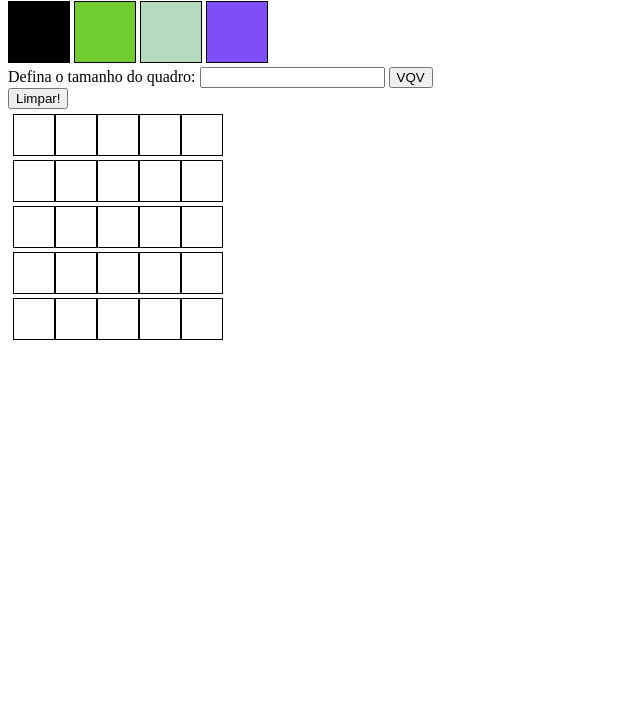
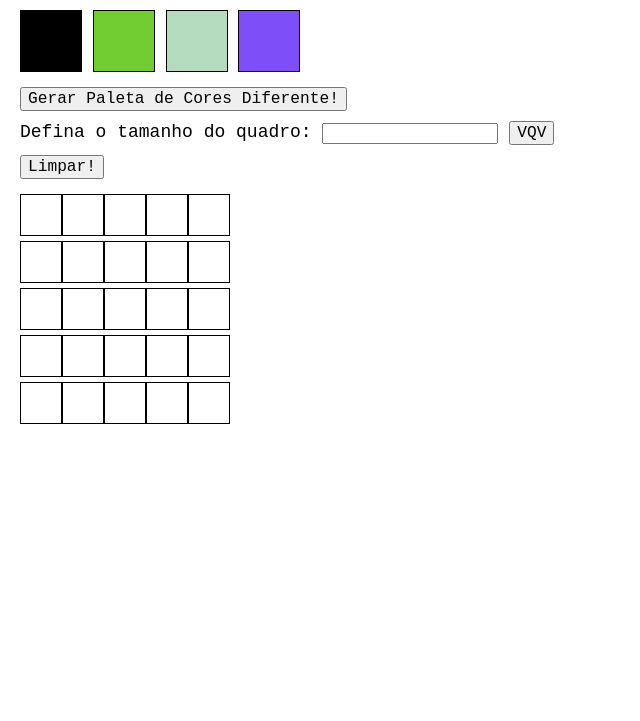
Before and after one commit to garciaagui/trybe-project-03_pixels-art, a plain HTML site: page index.html in a window 1280 px wide. Shown: the part 79-800 px from the top of the page, without its empty margins (0-640 px from the left). Drawn offline with Linux system fonts and the light colour scheme.

Commit message:
Adição do botão gerador de paletas + Melhorias visuais

```diff
--- a/index.html
+++ b/index.html
@@ -14,8 +14,9 @@
     <section class="color"></section>
     <section class="color"></section>
     <section class="color"></section>
+    <button id='another-palette'>Gerar Paleta de Cores Diferente!</button>
   </section>
-  <section>
+  <section id='board-size-control'>
     <label for="board-size">
       Defina o tamanho do quadro:
       <input type="number" id="board-size" name="" min="1">
@@ -24,9 +25,7 @@
       VQV
     </button>
   </section>
-  <section>
-    <button id='clear-board'>Limpar!</button>
-  </section>
+  <button id='clear-board'>Limpar!</button>
   <section id ='pixel-board'></section>
   <script src="script.js"></script>
 </body>
--- a/script.js
+++ b/script.js
@@ -1,5 +1,6 @@
 // Definição de Variáveis;
 const paletteElements = document.getElementsByClassName('color');
+const generatePaletteButton = document.getElementById('another-palette');
 const pixelsBoard = document.getElementById('pixel-board');
 const pixelsCreated = document.getElementsByClassName('pixel');
 const clearButton = document.getElementById('clear-board');
@@ -111,6 +112,7 @@ setColors();
 generatePixels();
 window.addEventListener('load', whiteAllPixels);
 window.addEventListener('load', selectBlackColorFirst);
+generatePaletteButton.addEventListener('click', setColors);
 for (let i = 0; i < paletteElements.length; i += 1) {
   paletteElements[i].addEventListener('click', changePainter);
 }
--- a/style.css
+++ b/style.css
@@ -1,3 +1,25 @@
+* {
+  font-family: Courier New, sans-serif;
+}
+
+body {
+  font-size: large;
+  margin-left: 20px;
+}
+
+#another-palette {
+  display: block;
+}
+
+#another-palette , #generate-board , #clear-board {
+  margin-top: 10px;
+  font-size: 0.9em;
+}
+
+#pixel-board {
+  margin-top: 15px;
+}
+
 .color , .selected {
   border: solid black 1px;
   height: 60px;
@@ -11,7 +33,3 @@
   width: 40px;
   display: inline-block;
 }
-
-#pixel-board {
-  padding: 5px;
-}
```
